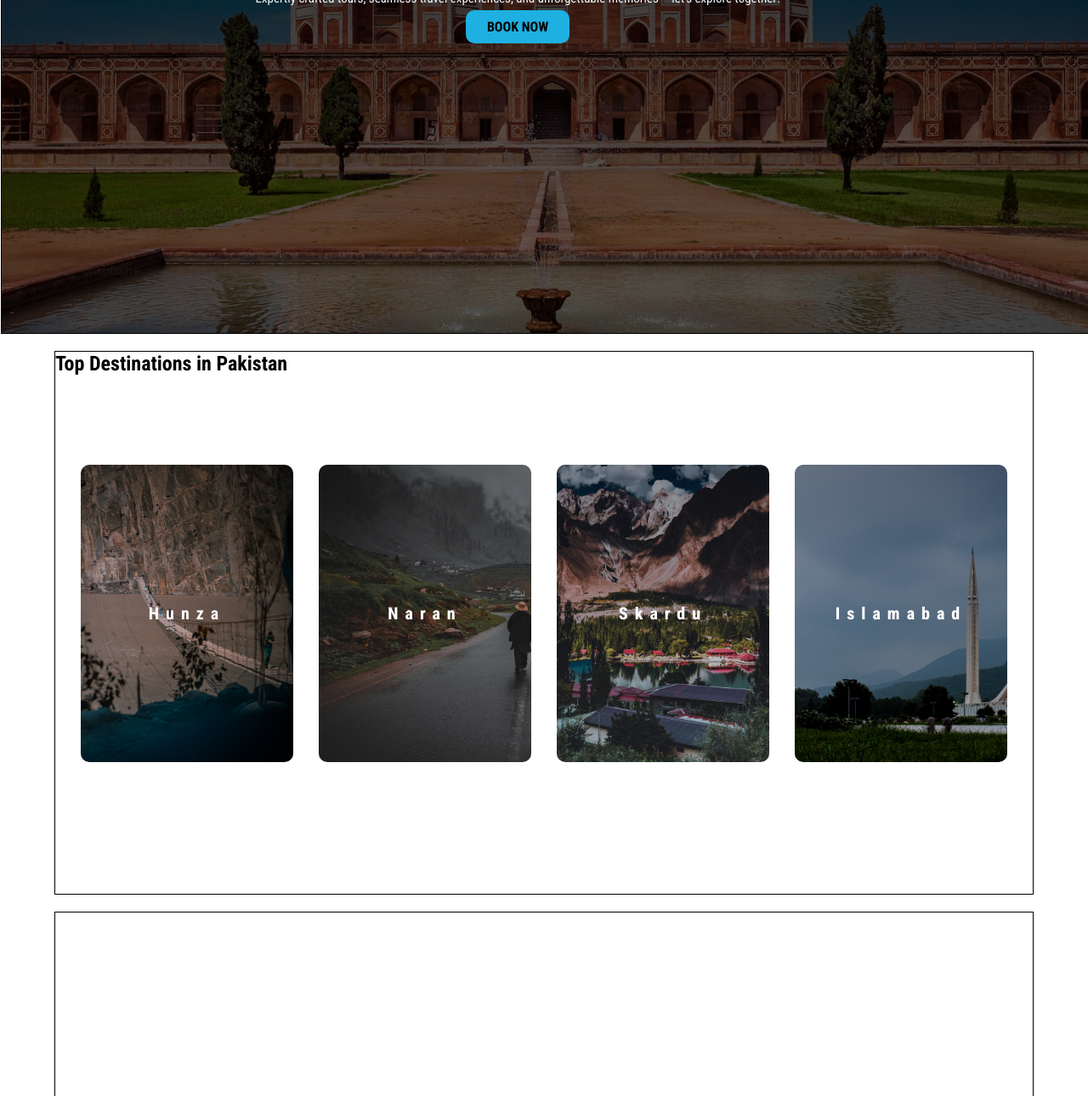
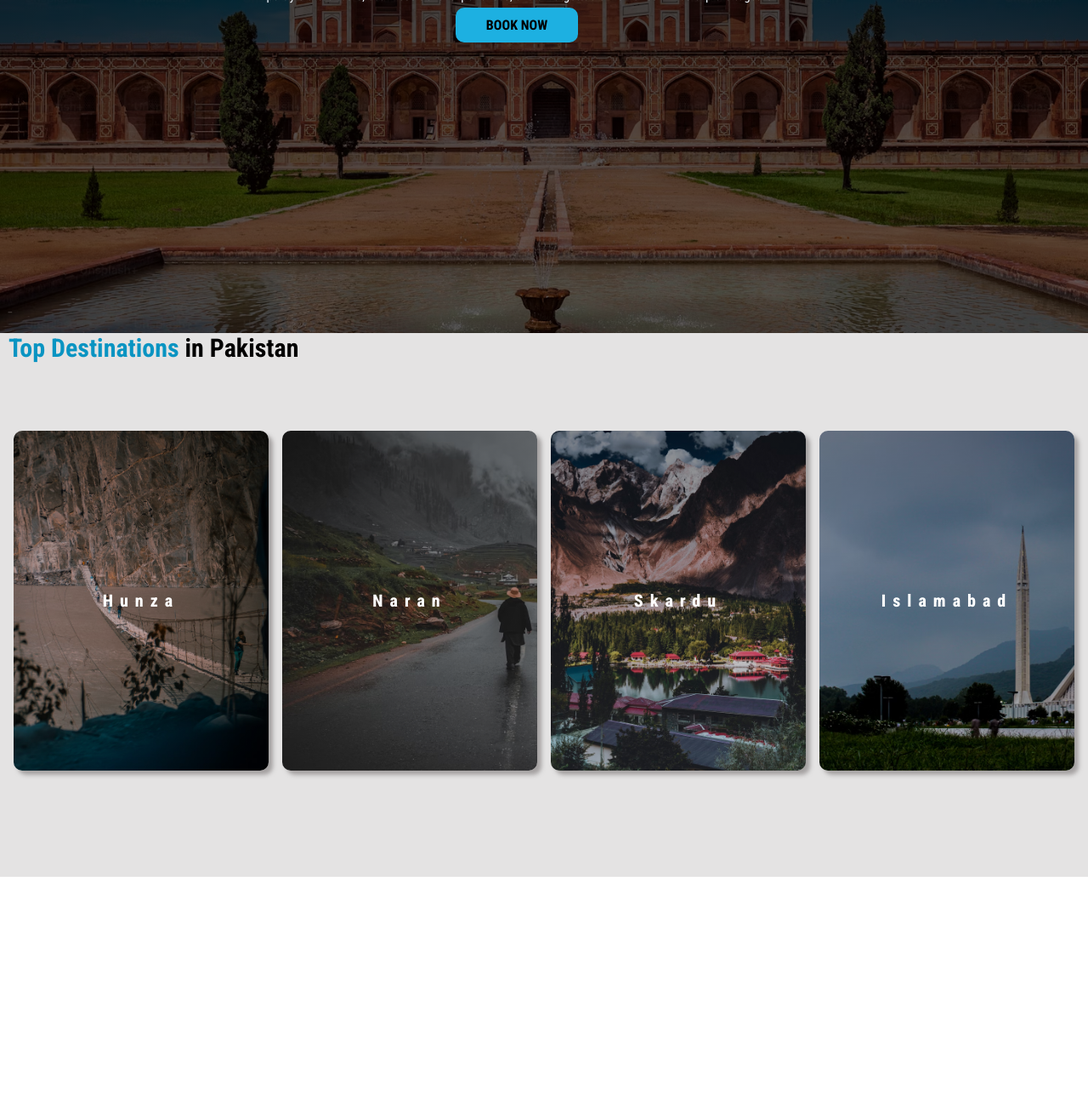
Before and after one commit to wasif12334/Travel-Website, a plain HTML site: page index.html in a window 1280 px wide. Shown: the part 408-1698 px from the top of the page at 85% size. Drawn offline with Linux system fonts and the light colour scheme; a web font is replaced by a local one.

Commit message:
added some changes

```diff
--- a/index.html
+++ b/index.html
@@ -6,6 +6,10 @@
     <title>Travelista Travels</title>
     <link rel="stylesheet" href="style.css">
     <link rel="stylesheet" href="https://cdnjs.cloudflare.com/ajax/libs/font-awesome/6.7.2/css/all.min.css" integrity="sha512-Evv84Mr4kqVGRNSgIGL/F/aIDqQb7xQ2vcrdIwxfjThSH8CSR7PBEakCr51Ck+w+/U6swU2Im1vVX0SVk9ABhg==" crossorigin="anonymous" referrerpolicy="no-referrer" />
+    <link rel="apple-touch-icon" sizes="180x180" href="/favicon_io/apple-touch-icon.png">
+    <link rel="icon" type="image/png" sizes="32x32" href="/favicon_io/favicon-32x32.png">
+    <link rel="icon" type="image/png" sizes="16x16" href="/favicon-16x16.png">
+    <link rel="manifest" href="/site.webmanifest">
 </head>
 <body>
     <header>
@@ -32,9 +36,9 @@
     </header>
     <main>
         <section class="destination  section">
-            <h1>Top Destinations in Pakistan</h1>
+            <h1><span >Top Destinations </span>in Pakistan</h1>
             <div class="box">
-                    <div class="card card-1"><h4>Hunza </h4><span><i class="fa-solid fa-location-dot"></i></span></div>
+                    <div class="card card-1">Hunza </i></span></div>
                     <div class="card card-2">Naran</div>
                     <div class="card card-3">Skardu</div>
                     <div class="card card-4">Islamabad</div>
@@ -49,5 +53,7 @@
     <footer>
 
     </footer>
+
 </body>
+<script src="script.js"></script>
 </html>
--- a/script.js
+++ b/script.js
@@ -0,0 +1,6 @@
+let cardDistination = document.querySelectorAll('.card')
+cardDistination.forEach(card => {
+    card.addEventListener('click',()=>{
+        console.log(card.innerHTML);
+    })
+});
--- a/style.css
+++ b/style.css
@@ -7,13 +7,13 @@
 }
 body{
     overflow-x: hidden;
+
 }
                 /* Header */
 header{
     width: 100%;
-    height: 100vh;
-    border: 1px solid black;
-    margin: 1px;
+    height:100vh;
+
     background-image:linear-gradient(rgba(0, 0, 0, 0.89),rgba(10, 0, 0, 0.60)),url(/images/hero.avif);
     background-size: cover;
 }
@@ -25,6 +25,7 @@ header{
     display: flex;
     justify-content: space-between;
     align-items: center;
+    flex-wrap: wrap;
 }
 .logo{
     width: 20%;
@@ -82,6 +83,7 @@ height: 100px;
     justify-content: center;
     align-items: center;
     color: aliceblue;
+    flex-wrap: wrap;
 }
 .hero>div>h1{
  font-size: 35px;
@@ -96,34 +98,51 @@ height: 100px;
     color: rgb(71, 228, 71);
 }
 .cta-2{
-    padding: 10px 25px;
-    border: 0;
+    padding: 10px 35px;
+    border: 1px solid  transparent;
     background: #1DB0E1;
     border-radius:10px ;
     font-size: 16px;
     color: white(0, 61, 0);
     font-weight: bold;
+    font-weight: bold;
+
     cursor: pointer;
+
 }
 /* Same Saection designing */
 .section{
     width: 90%;
-    height: 80vh;
+    min-height: 80vh;
     margin: 20px auto;
-    border: 1px solid;
+
 }
 /* destination */
+.destination{
+    background: #e4e3e3;
+    width: 100%;
+    margin-top: 0;
+}
+.destination>h1{
+    margin-left: 10px;
+    font-size: 30px;
+}
+.destination>h1>span{
+    color: #0994c2;
+    font-weight: bold;
+}
 .box{
     width: 100%;
     display: flex;
     justify-content:space-evenly;
-    height: 70vh;
+    min-height: 70vh;
     align-items: center;
+    flex-wrap: wrap;
 
 }
 .card{
-    width: 250px;
-    height: 350px;
+    width: 300px;
+    height: 400px;
     border-radius: 10px;
     background-size: cover;
     color: white;
@@ -134,7 +153,7 @@ height: 100px;
     letter-spacing: 8px;
     cursor: pointer;
     transition: all 0.6s;
-    box-shadow: 5px 5px 5px rgba(255, 255, 255, 0.753);
+    box-shadow: 5px 5px 5px rgba(143, 140, 140, 0.753);
 
 }
 .card>span>i{
@@ -200,4 +219,17 @@ justify-content: space-between;
 .hero>div>h1{
     font-size: 20px;
 }
+.section{
+    height: auto;
 }
+.box{
+    height: auto;
+
+    flex-direction: column;
+    justify-content: space-between;
+}
+.card{
+    /* height: 250px; */
+    margin: 10px 0;
+}
+}
```
Also changed, not shown: favicon_io/android-chrome-192x192.png (added), favicon_io/android-chrome-512x512.png (added), favicon_io/apple-touch-icon.png (added), favicon_io/favicon-16x16.png (added), favicon_io/favicon-32x32.png (added), favicon_io/favicon.ico (added), favicon_io/site.webmanifest (added).
